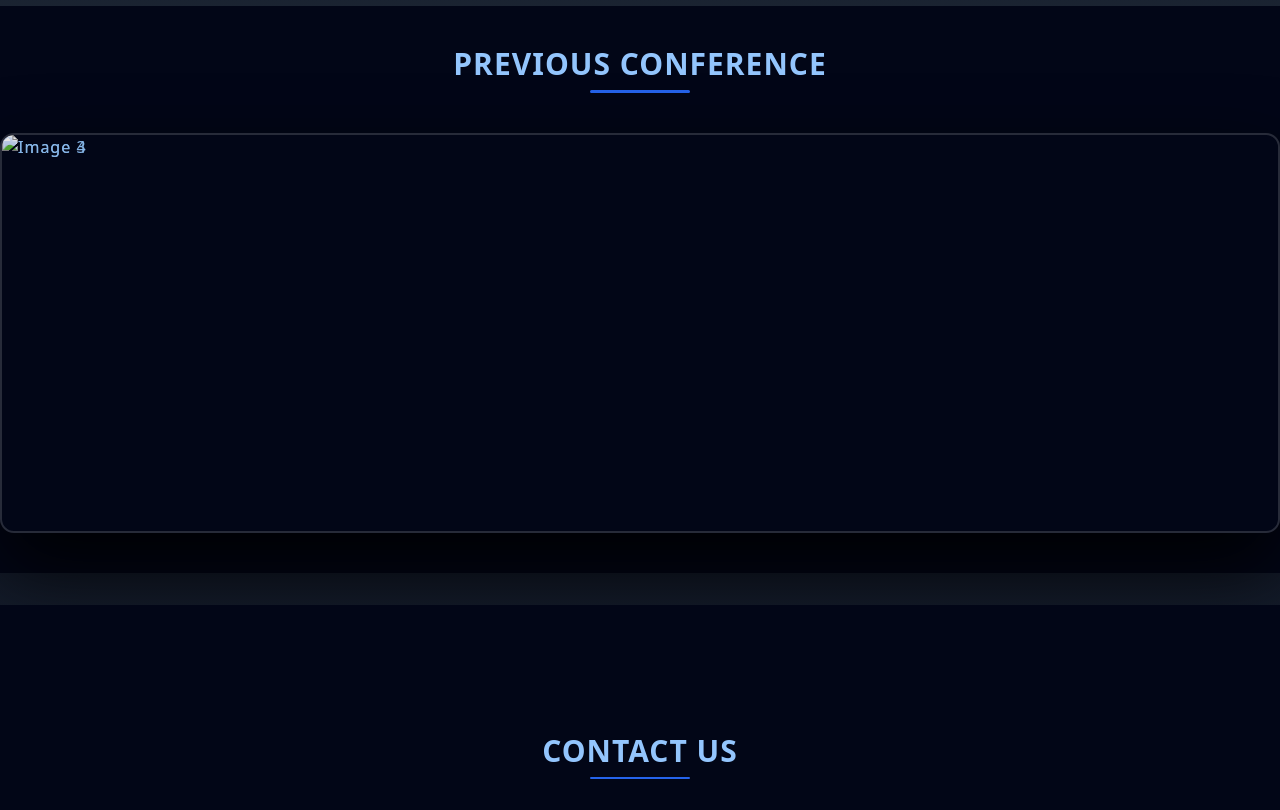
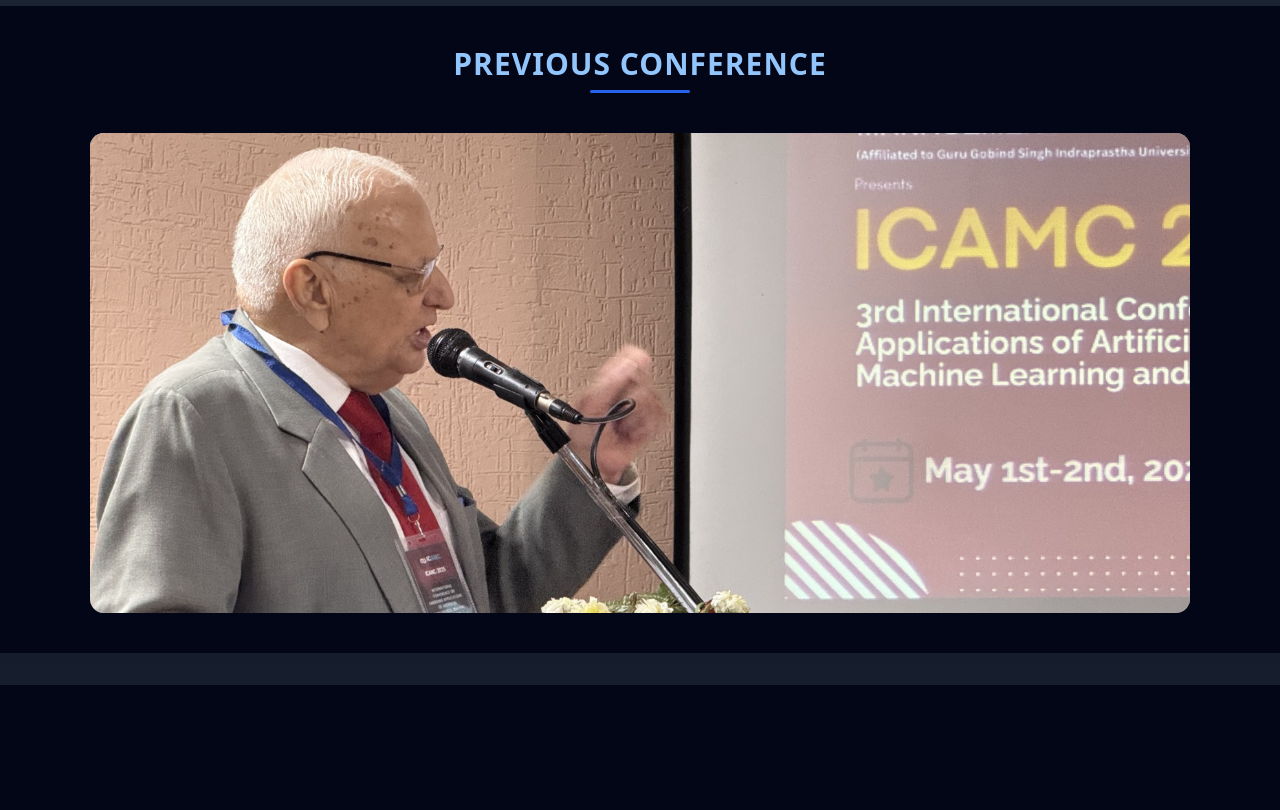
Before and after one commit to Zaddyy0/ICAMC-2026, a plain HTML site: page index.html in a window 1280 px wide. Shown: the part 3840-4650 px from the top of the page. Drawn offline with nearby package versions, Linux system fonts and the light colour scheme.

Commit message:
improved the css of the slideshow

```diff
--- a/index.html
+++ b/index.html
@@ -610,11 +610,11 @@ Named in honor of its founders—Late Sh. Hiralal, Late Smt. Mohan Devi, and Lat
 
         <div class="slideshow-container pb-10 h-500px">
 
-          <img src="./images/prv-1.jpg" alt="Image 2">
-          <img src="./images/prv-2.jpg" alt="Image 3">
-          <img src="./images/prv-3.jpg" alt="Image 4">
-          <img src="./images/prv-4.jpg" alt="Image 5">
-          <img src="./images/prv-5.jpg" alt="Image 6">
+          <img src="./images/prv-1.jpeg" alt="Image 2">
+          <img src="./images/prv-2.jpeg" alt="Image 3">
+          <img src="./images/prv-3.jpeg" alt="Image 4">
+          <img src="./images/prv-4.jpeg" alt="Image 5">
+          <img src="./images/prv-5.jpeg" alt="Image 6">
         </div>
       </div>
     </div>
--- a/style.css
+++ b/style.css
@@ -141,24 +141,45 @@ body {
 }
 
 /* ===== SLIDESHOW ===== */
+/* ================================
+   PREVIOUS CONFERENCE SLIDESHOW
+   ================================ */
+
 .slideshow-container {
   position: relative;
-  max-width: 100%;
-  height: 400px;
+  width: 100%;
+  max-width: 1100px;
+  height: 480px;
   margin: auto;
   overflow: hidden;
-  border: 2px solid var(--border-color);
   border-radius: 14px;
-  box-shadow: 0 35px 80px rgba(0,0,0,0.9);
 }
 
+/* Hide all images by default */
 .slideshow-container img {
+  position: absolute;
+  inset: 0;
   width: 100%;
   height: 100%;
   object-fit: cover;
-  position: absolute;
-  animation: fade 9s infinite;
-  filter: contrast(105%) brightness(90%);
+  opacity: 0;
+  animation: slideshow 25s infinite;
+}
+
+/* Timing for each image */
+.slideshow-container img:nth-child(1) { animation-delay: 0s; }
+.slideshow-container img:nth-child(2) { animation-delay: 5s; }
+.slideshow-container img:nth-child(3) { animation-delay: 10s; }
+.slideshow-container img:nth-child(4) { animation-delay: 15s; }
+.slideshow-container img:nth-child(5) { animation-delay: 20s; }
+
+/* Fade animation */
+@keyframes slideshow {
+  0%   { opacity: 0; }
+  4%   { opacity: 1; }
+  20%  { opacity: 1; }
+  24%  { opacity: 0; }
+  100% { opacity: 0; }
 }
 
 @keyframes fade {
```
